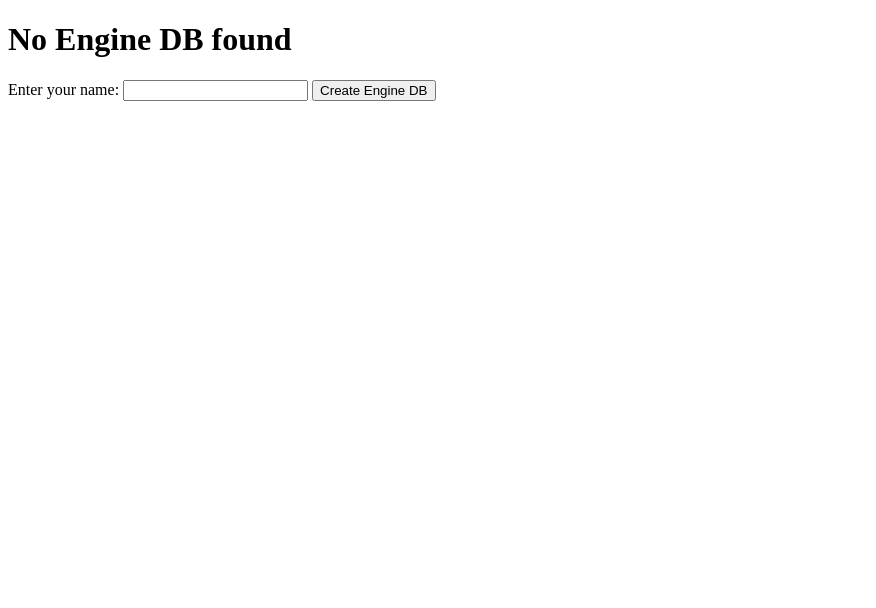
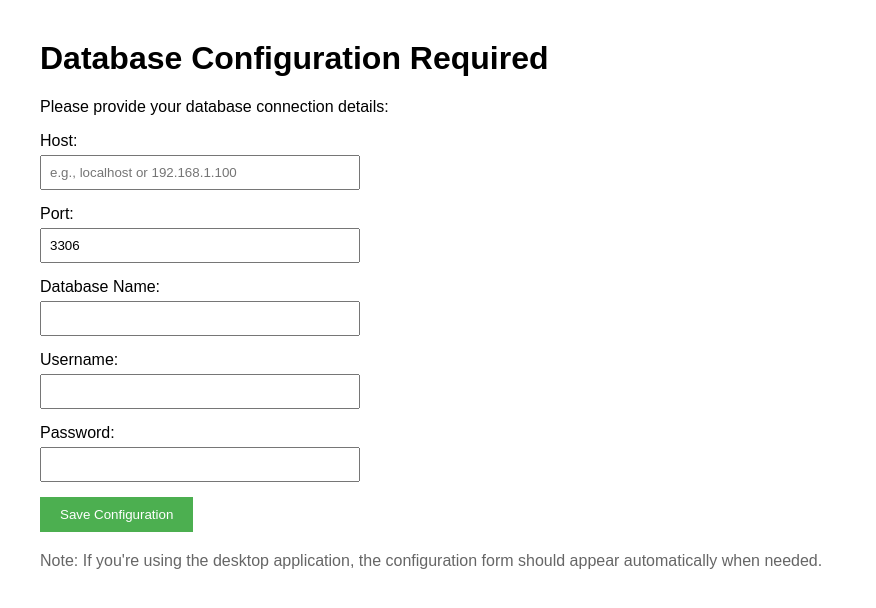
Before and after one commit to idealbiDev/DataGenie_test, a Flask app: template templates/engineconfig.html in a window 1280 px wide. Shown: the top 608 px of the page, without its empty margins (0-876 px from the left). Run offline with Flask 3, Linux system fonts and the light colour scheme; the template is opened without the code that fills it, so the values that code supplies are empty.

Commit message:
Add native PyQt splash screen and new solution

```diff
--- a/app.py
+++ b/app.py
@@ -1,6 +1,8 @@
-
-from flask import Flask, render_template, request, redirect, url_for
+from flask import Flask, render_template, request, redirect, url_for, jsonify
 from pathlib import Path
+import json
+import requests
+from cryptography.fernet import Fernet, InvalidToken
 
 # App setup
 BASE_DIR = Path(__file__).parent
@@ -8,38 +10,160 @@ app = Flask(__name__,
             template_folder=BASE_DIR / "templates",
             static_folder=BASE_DIR / "static")
 
-ENGINE_DB_PATH = BASE_DIR / "engine_db"  # file can have no extension
+# Use the same encryption key as the desktop app
+ENCRYPTION_KEY = b'H_2mTjFv5nWr7fGJQyGH72wOSuM9FyPQPoPv0rECptQ='
+cipher = Fernet(ENCRYPTION_KEY)
 
-def engine_db_exists():
-    """Check if engine_db file exists in the app folder."""
-    return ENGINE_DB_PATH.exists()
+# Global variable to store database configuration
+db_config = {}
+
+def get_engine_db_config():
+    """
+    Get the engine_db configuration from the desktop app API.
+    Returns the config dict if successful, None otherwise.
+    """
+    global db_config
+    try:
+        response = requests.get('http://127.0.0.1:5000/api/check_engine_db', timeout=5)
+        if response.status_code == 200:
+            data = response.json()
+            if data.get('engine_db_exists'):
+                db_config = data.get('engine_db_config', {})
+                print("Database configuration loaded:", db_config)
+                return db_config
+        return None
+    except requests.exceptions.RequestException as e:
+        print("Error connecting to desktop app API:", e)
+        return None
+    except Exception as e:
+        print("Error loading database configuration:", e)
+        return None
+
+def test_database_connection(config):
+    """
+    Test the database connection using the provided configuration.
+    This is a placeholder - implement your actual database connection test here.
+    """
+    try:
+        # Placeholder for actual database connection test
+        # For example, if using MySQL:
+        # import mysql.connector
+        # connection = mysql.connector.connect(
+        #     host=config.get('host'),
+        #     port=config.get('port'),
+        #     database=config.get('database'),
+        #     user=config.get('username'),
+        #     password=config.get('password')
+        # )
+        # connection.close()
+
+        # For now, just simulate a successful connection
+        print(f"Testing connection to {config.get('host')}:{config.get('port')}")
+        return True
+    except Exception as e:
+        print(f"Database connection test failed: {e}")
+        return False
 
 @app.route('/')
 def index():
-    if engine_db_exists():
-        return render_template('index.html')
+    config = get_engine_db_config()
+    if config and test_database_connection(config):
+        return render_template('index.html', db_config=config)
     else:
         return render_template('engineconfig.html')
+
+@app.route('/api/check_engine_db')
+def check_engine_db_status():
+    """
+    API endpoint for the desktop app to check engine_db status.
+    This is called by the desktop app, not by the browser.
+    """
+    try:
+        # Try to read the engine_db file directly as a fallback
+        engine_db_path = BASE_DIR / "engine_db"
+        if engine_db_path.exists():
+            with open(engine_db_path, 'rb') as f:
+                encrypted_data = f.read()
+            decrypted_data = cipher.decrypt(encrypted_data)
+            config = json.loads(decrypted_data.decode())
+            return jsonify({
+                'engine_db_exists': True,
+                'engine_db_config': config
+            })
+        else:
+            return jsonify({
+                'engine_db_exists': False,
+                'engine_db_config': {}
+            })
+    except Exception as e:
+        print(f"Error reading engine_db file: {e}")
+        return jsonify({
+            'engine_db_exists': False,
+            'engine_db_config': {}
+        })
+
+@app.route('/api/test_db_connection')
+def test_db_connection_api():
+    """
+    API endpoint to test the database connection.
+    """
+    config = get_engine_db_config()
+    if not config:
+        return jsonify({'status': 'error', 'message': 'No database configuration found'})
+
+    success = test_database_connection(config)
+    if success:
+        return jsonify({'status': 'success', 'message': 'Database connection successful'})
+    else:
+        return jsonify({'status': 'error', 'message': 'Database connection failed'})
 
 @app.route('/create_engine_db', methods=['POST'])
 def create_engine_db():
     """
-    Handle form submission from page2.html and create engine_db file.
+    Handle form submission from engineconfig.html and create engine_db file.
+    This endpoint is kept for backward compatibility but may not be used
+    in the desktop app version.
     """
     try:
-        # You can capture form data if needed
-        user_input = request.form.get("username", "")
+        # Capture form data
+        host = request.form.get("host", "")
+        port = request.form.get("port", "")
+        database = request.form.get("database", "")
+        username = request.form.get("username", "")
+        password = request.form.get("password", "")
 
-        # Create the file (blank or write user input)
-        with open(ENGINE_DB_PATH, 'w') as f:
-            f.write(f"Created by: {user_input}\n")
+        # Create config object
+        config = {
+            'host': host,
+            'port': int(port) if port else 3306,
+            'database': database,
+            'username': username,
+            'password': password
+        }
 
-        print(f"[INFO] engine_db created at: {ENGINE_DB_PATH}")
+        # Encrypt and save the configuration
+        json_data = json.dumps(config)
+        encrypted_data = cipher.encrypt(json_data.encode())
+
+        with open(BASE_DIR / "engine_db", 'wb') as f:
+            f.write(encrypted_data)
+
+        print(f"[INFO] engine_db created at: {BASE_DIR / 'engine_db'}")
+
+        # Redirect back to index, which should now show index.html
+        return redirect(url_for('index'))
     except Exception as e:
         print(f"[ERROR] Failed to create engine_db: {e}")
+        return redirect(url_for('index'))
 
-    # Redirect back to index, which should now show page1.html
-    return redirect(url_for('index'))
+@app.route('/health')
+def health_check():
+    """
+    Health check endpoint for the desktop app to verify Flask is running.
+    """
+    return jsonify({'status': 'ok', 'message': 'Flask app is running'})
 
 if __name__ == "__main__":
-    app.run(debug=True)
+    # Pre-load the database configuration when the app starts
+    get_engine_db_config()
+    app.run(debug=True, host='127.0.0.1', port=5000)
--- a/templates/engineconfig.html
+++ b/templates/engineconfig.html
@@ -1,14 +1,54 @@
+<!-- templates/engineconfig.html -->
 <!DOCTYPE html>
 <html>
 <head>
-    <title>Create Engine DB</title>
+    <title>Database Configuration</title>
+    <style>
+        body { font-family: Arial, sans-serif; margin: 40px; }
+        .form-group { margin-bottom: 15px; }
+        label { display: block; margin-bottom: 5px; }
+        input[type="text"], input[type="password"] {
+            width: 300px; padding: 8px;
+        }
+        button { padding: 10px 20px; background-color: #4CAF50; color: white; border: none; }
+    </style>
 </head>
 <body>
-    <h1>No Engine DB found</h1>
-    <form method="POST" action="{{ url_for('create_engine_db') }}">
-        <label for="username">Enter your name:</label>
-        <input type="text" name="username" id="username" required>
-        <button type="submit">Create Engine DB</button>
+    <h1>Database Configuration Required</h1>
+    <p>Please provide your database connection details:</p>
+
+    <form action="/create_engine_db" method="post">
+        <div class="form-group">
+            <label for="host">Host:</label>
+            <input type="text" id="host" name="host" required placeholder="e.g., localhost or 192.168.1.100">
+        </div>
+
+        <div class="form-group">
+            <label for="port">Port:</label>
+            <input type="text" id="port" name="port" value="3306" required placeholder="e.g., 3306">
+        </div>
+
+        <div class="form-group">
+            <label for="database">Database Name:</label>
+            <input type="text" id="database" name="database" required>
+        </div>
+
+        <div class="form-group">
+            <label for="username">Username:</label>
+            <input type="text" id="username" name="username" required>
+        </div>
+
+        <div class="form-group">
+            <label for="password">Password:</label>
+            <input type="password" id="password" name="password" required>
+        </div>
+
+        <button type="submit">Save Configuration</button>
     </form>
+
+    <p style="margin-top: 20px; color: #666;">
+        Note: If you're using the desktop application, the configuration form
+        should appear automatically when needed.
+    </p>
 </body>
 </html>
```
Also changed, not shown: desktop.py (+205 -3 lines).
